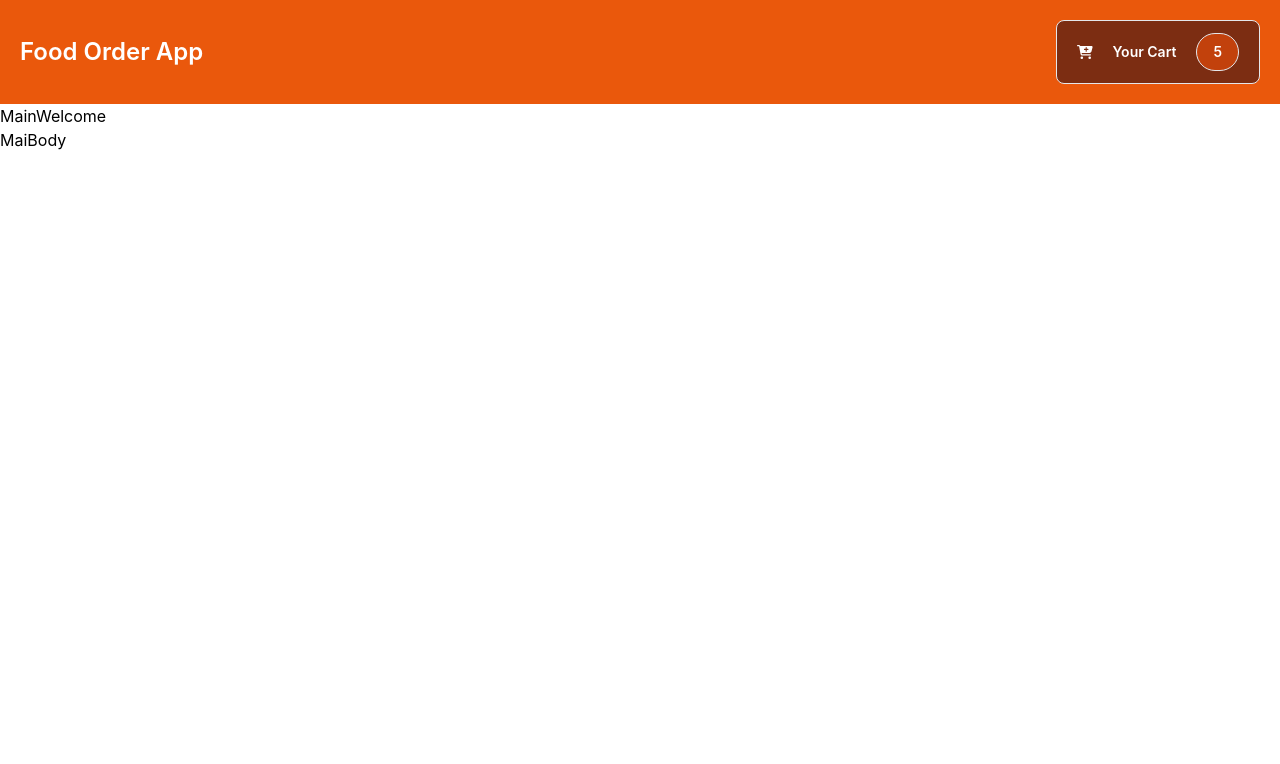
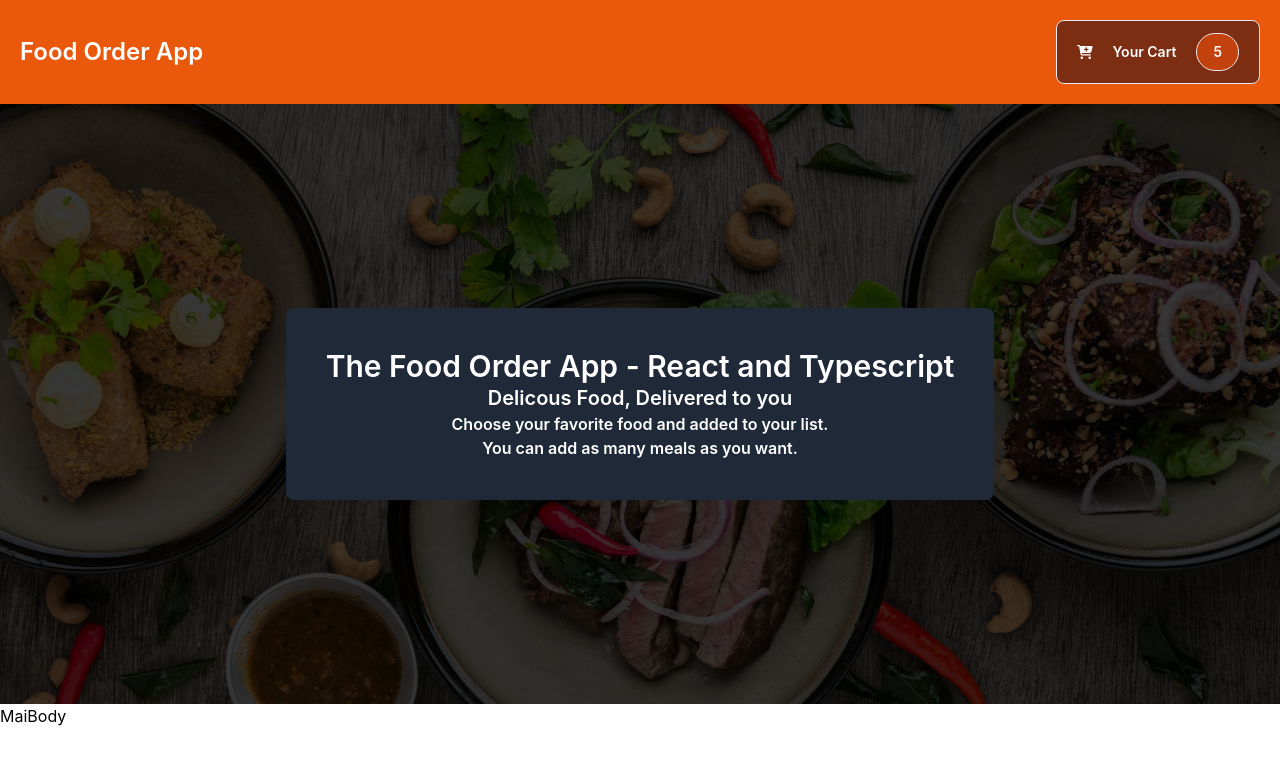
Before and after one commit to Jorge-Ortiz-Mata/04-food-order-app, a React (Create React App) app: page / in a window 1280 px wide. Shown: the top 764 px of the page. Built offline with nearby package versions, Linux system fonts and the light colour scheme.

Commit message:
Creating the Welcome Section.

```diff
--- /dev/null
+++ b/src/components/Welcome/MainText.tsx
@@ -0,0 +1,17 @@
+const MainText:React.FC = () => {
+
+  return (
+    <div className="flex flex-col items-center justify-center bg-gray-800 rounded-lg p-10">
+      <h2 className="text-white font-semibold text-3xl">The Food Order App - React and Typescript</h2>
+      <h3 className="text-white font-semibold text-xl">Delicous Food, Delivered to you</h3>
+      <p className="text-white font-semibold text-base">
+        Choose your favorite food and added to your list.
+      </p>
+      <p className="text-white font-semibold textbase">
+        You can add as many meals as you want.
+      </p>
+    </div>
+  )
+}
+
+export default MainText;
--- a/src/components/Welcome/MainWelcome.tsx
+++ b/src/components/Welcome/MainWelcome.tsx
@@ -1,8 +1,13 @@
-// const MainWelcome = () => {
+import MainText from "./MainText";
+import './Welcome.css';
+// import ImageBackground from '../../assets/meal.jpg';
+
 const MainWelcome:React.FC = () => {
 
   return(
-    <p>MainWelcome</p>
+    <div className="flex flex-col items-center justify-center image-background">
+      <MainText />
+    </div>
   )
 }
 
--- /dev/null
+++ b/src/components/Welcome/Welcome.css
@@ -0,0 +1,9 @@
+.image-background {
+  height: 600px;
+  background-image: url('../../assets/meal-two.jpg');
+  background-position: center center;
+  background-repeat: no-repeat;
+  background-size: cover;
+  background-blend-mode: soft-light;
+  background-color: #000000c2;
+}
--- a/src/data/dishes-data.js
+++ b/src/data/dishes-data.js
@@ -1,8 +1,8 @@
 export const dishes = [
-  { id: 1, name: 'Pizza', price: 3.99 },
-  { id: 2, name: 'Hamburger', price: 2.29 },
-  { id: 3, name: 'Hot-Dog', price: 1.49 },
-  { id: 4, name: 'Rice', price: 2.99 },
-  { id: 5, name: 'Tacos', price: 1.19 },
-  { id: 6, name: 'Chicken', price: 2.99 }
+  { id: 1, name: 'Pizza', description: 'Lorem Ipsum is simply dummy text', price: 3.99 },
+  { id: 2, name: 'Hamburger', description: 'Printing and typesetting industry', price: 2.29 },
+  { id: 3, name: 'Hot-Dog', description: 'Printing and typesetting industry', price: 1.49 },
+  { id: 4, name: 'Rice', description: 'Lorem Ipsum is simply dummy text', price: 2.99 },
+  { id: 5, name: 'Tacos', description: 'Printing and typesetting industry', price: 1.19 },
+  { id: 6, name: 'Chicken', description: 'Lorem Ipsum is simply dummy text', price: 2.99 }
 ];
```
Also changed, not shown: src/assets/meal-two.jpg (added), src/assets/meal.jpg (added).
